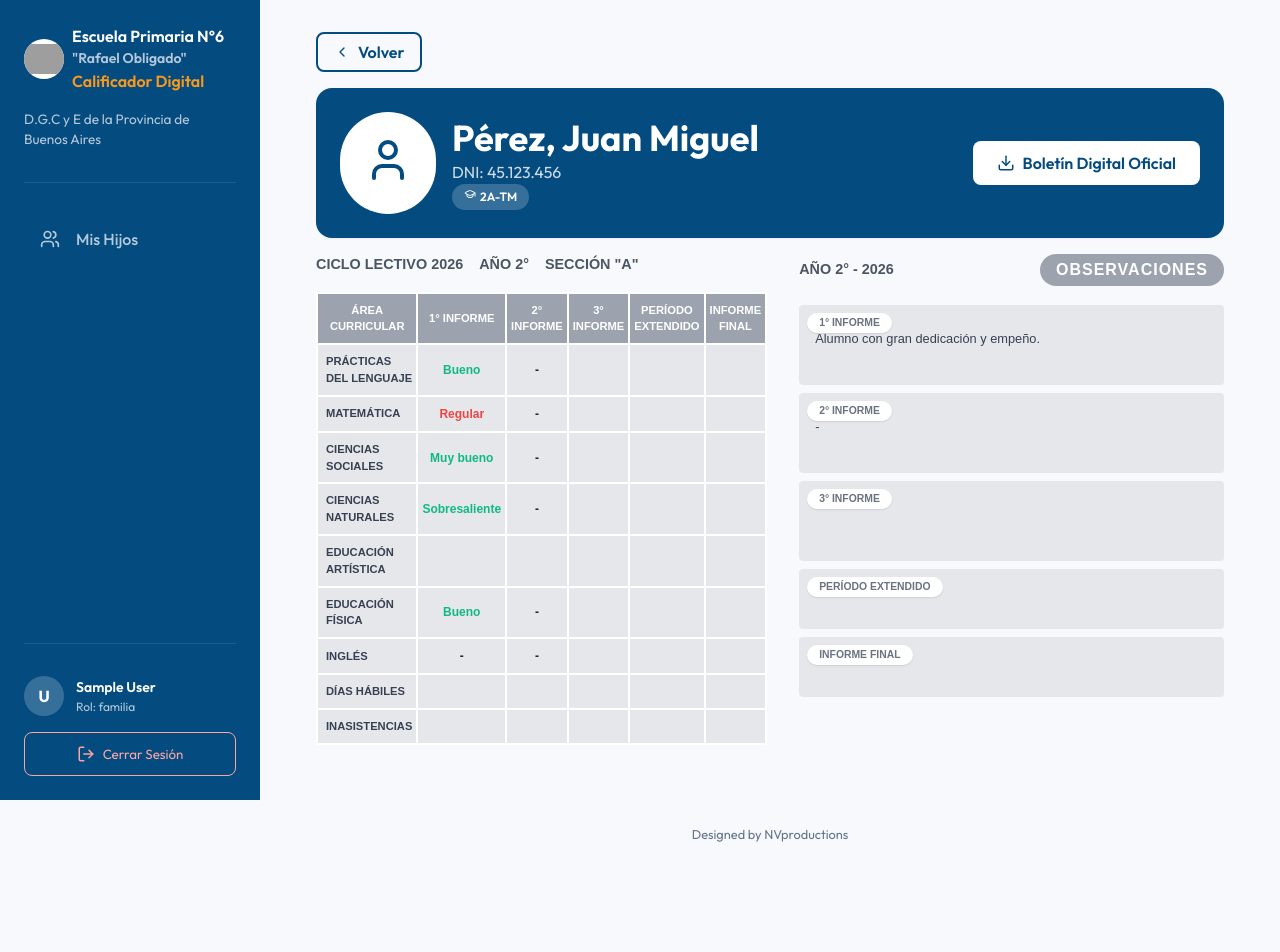
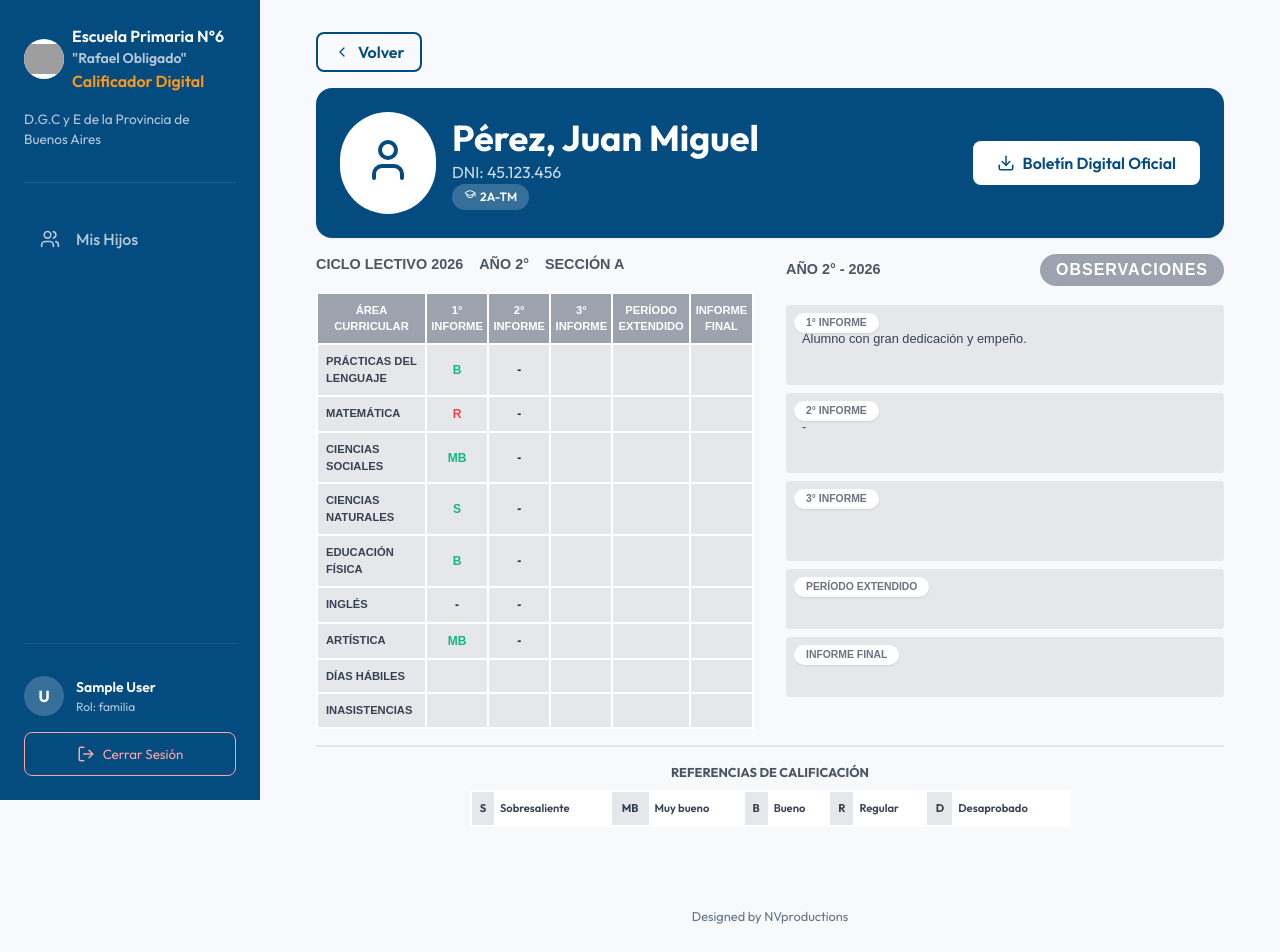
Before and after one commit to vqn2410/Calificador, a React (Vite) app: page /estudiantes/1 in a window 1280 px wide. Shown: the top 952 px of the page. Before the commit the page ends 908 px from the top, so only its background shows below. Built offline with nearby package versions, Linux system fonts and the light colour scheme; no server answers; the database is empty; sample sign-in values are in the browser's storage; grey boxes are pictures that could not be loaded.

Commit message:
Adjust StudentProfile boletin: AÑO/SECCION, dynamic areas, S/MB/B refs

```diff
--- a/src/pages/StudentProfile.jsx
+++ b/src/pages/StudentProfile.jsx
@@ -44,7 +44,7 @@ export default function StudentProfile() {
     if (loading) return <div className="container" style={{ paddingTop: '100px' }}><h2>Cargando trayectoria...</h2></div>;
 
     const currentYear = new Date().getFullYear();
-    const areas = [
+    const baseAreas = [
         'Prácticas del Lenguaje',
         'Matemática',
         'Ciencias Sociales',
@@ -53,6 +53,31 @@ export default function StudentProfile() {
         'Educación Física',
         'Inglés'
     ];
+
+    const evaluatedAreas = new Set();
+    student?.informes?.forEach(inf => {
+        if (inf.materias) {
+            Object.keys(inf.materias).forEach(m => evaluatedAreas.add(m));
+        }
+    });
+
+    let activeAreas = baseAreas.filter(a => evaluatedAreas.has(a));
+    evaluatedAreas.forEach(a => {
+        if (!activeAreas.includes(a)) activeAreas.push(a);
+    });
+    if (activeAreas.length === 0) activeAreas = baseAreas;
+
+    const formatGrade = (grade) => {
+        if (!grade) return '';
+        const map = {
+            'Sobresaliente': 'S',
+            'Muy bueno': 'MB',
+            'Bueno': 'B',
+            'Regular': 'R',
+            'Desaprobado': 'D'
+        };
+        return map[grade] || grade;
+    };
 
     const getGrade = (trimName, area) => {
         const inf = student?.informes?.find(i => i.trimestre === trimName);
@@ -206,7 +231,7 @@ export default function StudentProfile() {
                         <div className="header-info uppercase">
                             <span>CICLO LECTIVO 20{currentYear.toString().slice(-2)}</span>
                             <span>AÑO {student?.curso?.charAt(0)}°</span>
-                            <span>SECCIÓN "{student?.curso?.charAt(1)}"</span>
+                            <span>SECCIÓN {student?.curso?.charAt(1)}</span>
                         </div>
 
                         <table className="bol-table">
@@ -221,12 +246,12 @@ export default function StudentProfile() {
                                 </tr>
                             </thead>
                             <tbody>
-                                {areas.map(area => (
+                                {activeAreas.map(area => (
                                     <tr key={area}>
                                         <td className="area-title">{area}</td>
-                                        <td style={{ color: getStatusColor(getGrade('1er Trimestre', area)) }}>{getGrade('1er Trimestre', area)}</td>
-                                        <td style={{ color: getStatusColor(getGrade('2do Trimestre', area)) }}>{getGrade('2do Trimestre', area)}</td>
-                                        <td style={{ color: getStatusColor(getGrade('3er Trimestre', area)) }}>{getGrade('3er Trimestre', area)}</td>
+                                        <td style={{ color: getStatusColor(getGrade('1er Trimestre', area)) }}>{formatGrade(getGrade('1er Trimestre', area))}</td>
+                                        <td style={{ color: getStatusColor(getGrade('2do Trimestre', area)) }}>{formatGrade(getGrade('2do Trimestre', area))}</td>
+                                        <td style={{ color: getStatusColor(getGrade('3er Trimestre', area)) }}>{formatGrade(getGrade('3er Trimestre', area))}</td>
                                         <td></td>
                                         <td></td>
                                     </tr>
@@ -279,6 +304,23 @@ export default function StudentProfile() {
                     </div>
                 </div>
 
+                {/* CUADRO DE REFERENCIAS */}
+                <div style={{ gridColumn: '1 / -1', marginTop: '1rem', borderTop: '2px solid #e5e7eb', paddingTop: '1rem' }}>
+                    <div style={{ fontSize: '0.8rem', color: '#4b5563', fontWeight: 'bold', marginBottom: '0.5rem', textAlign: 'center' }}>
+                        REFERENCIAS DE CALIFICACIÓN
+                    </div>
+                    <table className="bol-table" style={{ width: '100%', maxWidth: '600px', margin: '0 auto', fontSize: '0.7rem' }}>
+                        <tbody>
+                            <tr>
+                                <td style={{ fontWeight: 'bold' }}>S</td><td style={{ textAlign: 'left', backgroundColor: 'white' }}>Sobresaliente</td>
+                                <td style={{ fontWeight: 'bold' }}>MB</td><td style={{ textAlign: 'left', backgroundColor: 'white' }}>Muy bueno</td>
+                                <td style={{ fontWeight: 'bold' }}>B</td><td style={{ textAlign: 'left', backgroundColor: 'white' }}>Bueno</td>
+                                <td style={{ fontWeight: 'bold' }}>R</td><td style={{ textAlign: 'left', backgroundColor: 'white' }}>Regular</td>
+                                <td style={{ fontWeight: 'bold' }}>D</td><td style={{ textAlign: 'left', backgroundColor: 'white' }}>Desaprobado</td>
+                            </tr>
+                        </tbody>
+                    </table>
+                </div>
             </div>
         </div>
     );
```
